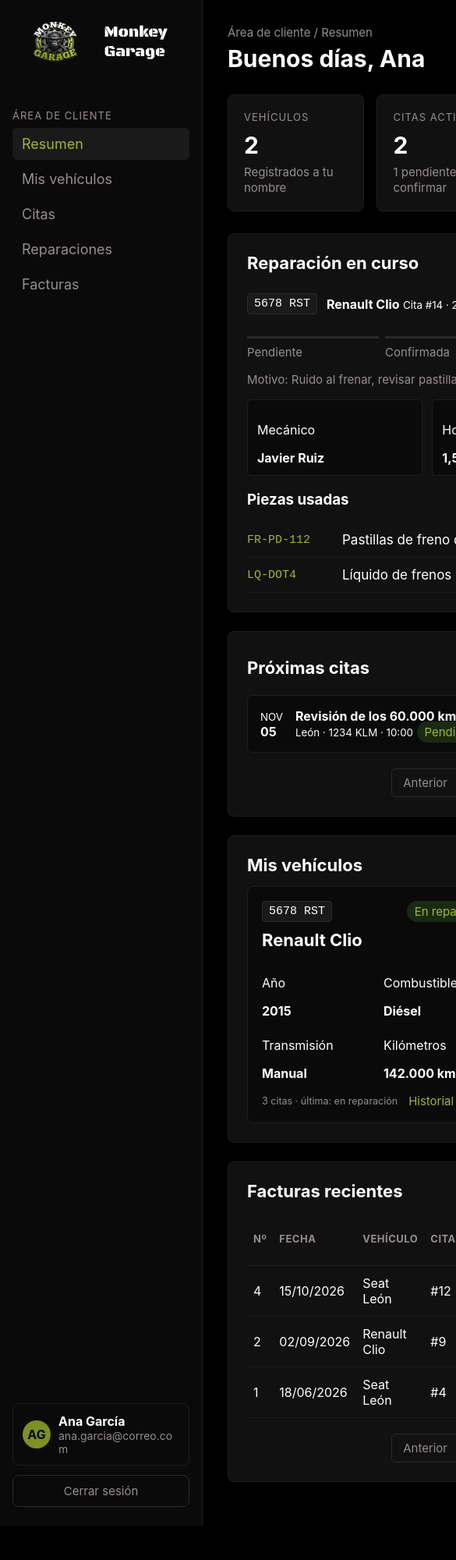
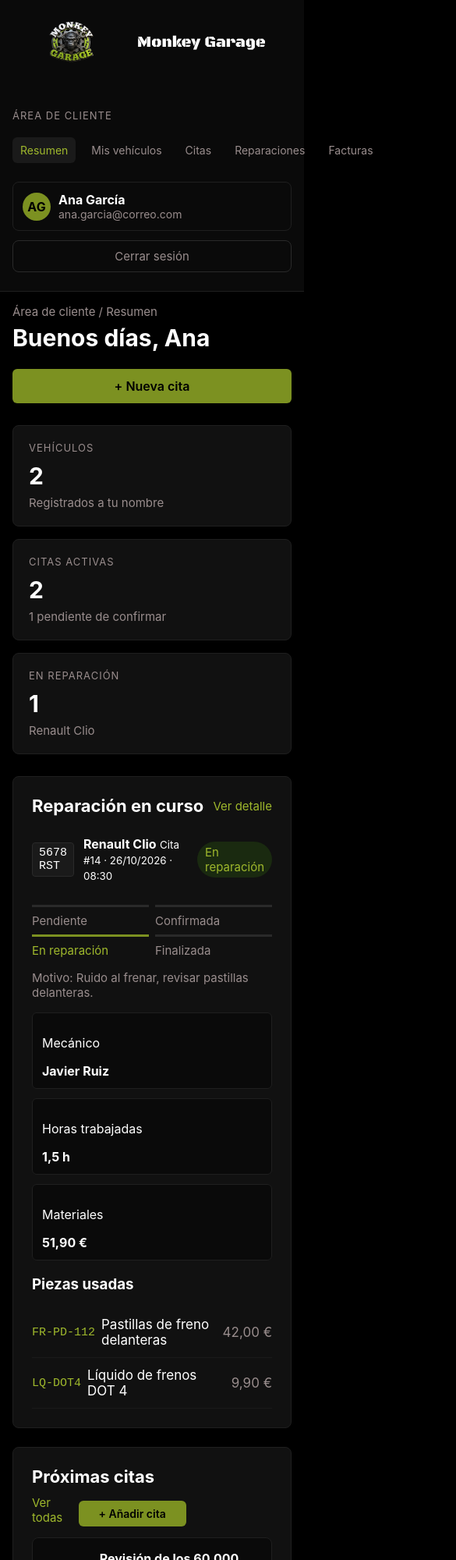
Before and after one commit to carlosvelascosala27-sys/monkey-garage, a plain HTML site: page frontend/cliente/index.html in a window 390 px wide. Shown: the top 2000 px of the page at 78% size, 585 px wide, since content can reach past the window. Before the commit the page ends 1956 px from the top, so only its background shows below. Drawn offline with Linux system fonts and the light colour scheme.

Commit message:
Añade responsive al panel del cliente  #37

```diff
--- a/frontend/assets/css/panel-cliente.css
+++ b/frontend/assets/css/panel-cliente.css
@@ -60,8 +60,8 @@ body.panel-cliente {
 .logo img {
     width: 150px;
     height: 60px;
+    object-fit: contain;
 }
-
 .logo span {
     font-family: 'Black Ops One', sans-serif;
     font-size: 20px;
@@ -73,13 +73,14 @@ body.panel-cliente {
     letter-spacing: 1px;
     text-transform: uppercase;
     color: var(--gris);
-    margin: 24px 0 8px;
+    margin: 24px 0 20px;
 }
 
 .sidebar nav {
     display: flex;
     flex-direction: column;
     gap: 4px;
+    margin-bottom: 24px;
 }
 
 .sidebar nav a {
@@ -166,7 +167,7 @@ body.panel-cliente {
 
 .tarjetas-resumen {
     display: grid;
-    grid-template-columns: repeat(4, 1fr);
+    grid-template-columns: repeat(3, minmax(0, 1fr));
     gap: 16px;
     margin-bottom: 28px;
 }
@@ -234,7 +235,7 @@ body.panel-cliente {
 
 .piezas li {
     display: grid;
-    grid-template-columns: 110px 1fr auto;
+    grid-template-columns: 110px minmax(0, 1fr) auto;
     gap: 12px;
     align-items: center;
     padding: 12px 0;
@@ -307,7 +308,7 @@ body.panel-cliente {
 
 .datos {
     display: grid;
-    grid-template-columns: repeat(3, 1fr);
+    grid-template-columns: repeat(3, minmax(0, 1fr));
     gap: 12px;
     margin: 16px 0;
 }
@@ -321,7 +322,7 @@ body.panel-cliente {
 
 .lista-vehiculos {
     display: grid;
-    grid-template-columns: repeat(2, 1fr);
+    grid-template-columns: repeat(2, minmax(0, 1fr));
     gap: 16px;
 }
 
@@ -363,9 +364,10 @@ body.panel-cliente {
 
 .vehiculo .datos {
     display: grid;
-    grid-template-columns: repeat(2, 1fr);
+    grid-template-columns: repeat(2, minmax(0, 1fr));
     gap: 8px;
 }
+
 
 .vehiculo-pie {
     display: flex;
@@ -422,17 +424,39 @@ body.panel-cliente {
 
 .lista-citas {
     display: grid;
-    grid-template-columns: repeat(2, 1fr);
+    grid-template-columns: repeat(2, minmax(0, 1fr));
     gap: 16px;
 }
 
 .cita {
     display: flex;
+    align-items: center;
     gap: 16px;
     background: #0a0a0a;
     border: 1px solid #1f1f1f;
     border-radius: 8px;
     padding: 16px;
+}
+
+.info-cita {
+    display: flex;
+    flex-direction: column;
+    gap: 6px;
+    min-width: 0;
+}
+
+.vehiculo-cita {
+    display: flex;
+    align-items: center;
+    gap: 8px;
+}
+
+.pie-cita {
+    display: flex;
+    align-items: center;
+    justify-content: space-between;
+    gap: 8px;
+    margin-top: 4px;
 }
 
 .cabecera-seccion .acciones {
@@ -475,3 +499,119 @@ body.panel-cliente {
     border-color: var(--verde);
     color: var(--negro);
 }
+@media (max-width: 1032px) {
+    .layout {
+        flex-direction: column;
+    }
+
+    .sidebar {
+        width: 100%;
+        border-right: none;
+        border-bottom: 1px solid #1f1f1f;
+    }
+
+    .sidebar nav {
+        flex-direction: row;
+        flex-wrap: nowrap;
+        gap: 4px;
+    }
+
+    .sidebar nav a {
+        padding: 8px 10px;
+        font-size: 16px;
+        white-space: nowrap;
+    }
+    .facturas table {
+        width: auto;
+        margin: 0 auto;
+    }
+    .facturas th,
+    .facturas td {
+        padding-left: 16px;
+        padding-right: 16px;
+    }
+
+    .facturas .col-extra {
+        display: none;
+    }
+    .facturas th:nth-child(2),
+    .facturas td:nth-child(2),
+    .facturas th:nth-child(9),
+    .facturas td:nth-child(9),
+    .facturas th:nth-child(10),
+    .facturas td:nth-child(10) {
+        white-space: nowrap;
+    }
+}
+
+@media (max-width: 600px) {
+    .layout {
+        flex-direction: column;
+    }
+
+    .sidebar {
+        width: 100%;
+        border-right: none;
+        border-bottom: 1px solid #1f1f1f;
+    }
+
+    .sidebar nav {
+        flex-direction: row;
+        flex-wrap: nowrap;
+        gap: 10px
+    }
+
+    .sidebar nav a {
+        padding: 8px 10px;
+        font-size: 14px;
+    }
+
+    .contenido {
+        padding: 16px;
+        min-width: 0;
+    }
+
+    .cabecera {
+        flex-direction: column;
+        align-items: stretch;
+        gap: 12px;
+    }
+
+    .btn-nueva-cita {
+        width: 100%;
+    }
+
+    .cabecera-seccion {
+        flex-wrap: wrap;
+        gap: 8px;
+    }
+
+    .tarjetas-resumen,
+    .datos,
+    .lista-citas,
+    .lista-vehiculos {
+        grid-template-columns: minmax(0, 1fr);
+    }
+
+    .piezas li {
+        grid-template-columns: auto minmax(0, 1fr) auto;
+        gap: 8px;
+    }
+
+    .progreso {
+        flex-wrap: wrap;
+    }
+
+    .progreso li {
+        flex: 1 1 45%;
+    }
+
+
+
+
+
+    .vehiculo-pie,
+    .paginador {
+        flex-wrap: wrap;
+    }
+}
--- a/frontend/cliente/index.html
+++ b/frontend/cliente/index.html
@@ -135,10 +135,16 @@
                                 <small>NOV</small>
                                 <strong>05</strong>
                             </div>
-                            <div>
+                            <div class="info-cita">
                                 <strong>Revisión de los 60.000 km</strong>
-                                <small>· Seat León · 1234 KLM · 10:00</small>
-                                <span class="estado pendiente">Pendiente</span>
+                                <div class="vehiculo-cita">
+                                    <small>Seat León</small>
+                                    <span class="matricula">1234 KLM</span>
+                                </div>
+                                <div class="pie-cita">
+                                    <small>10:00</small>
+                                    <span class="estado pendiente">Pendiente</span>
+                                </div>
                             </div>
                         </article>
 
@@ -147,10 +153,16 @@
                                 <small>DIC</small>
                                 <strong>12</strong>
                             </div>
-                            <div>
+                            <div class="info-cita">
                                 <strong>Cambio de neumáticos</strong>
-                                <small>· Renault Clio · 5678 RST · 09:30</small>
-                                <span class="estado confirmada">Confirmada</span>
+                                <div class="vehiculo-cita">
+                                    <small>Renault Clio</small>
+                                    <span class="matricula">5678 RST</span>
+                                </div>
+                                <div class="pie-cita">
+                                    <small>09:30</small>
+                                    <span class="estado confirmada">Confirmada</span>
+                                </div>
                             </div>
                         </article>
                     </div>
@@ -228,52 +240,52 @@
                     <table>
                         <thead>
                             <tr>
-                                <th>Nº</th>
+                                <th class="col-extra">Nº</th>
                                 <th>Fecha</th>
                                 <th>Vehículo</th>
-                                <th>Cita</th>
-                                <th class="numero">Mano de obra</th>
-                                <th class="numero">Repuestos</th>
-                                <th class="numero">Subtotal</th>
-                                <th class="numero">IVA 21 %</th>
+                                <th class="col-extra">Cita</th>
+                                <th class="numero col-extra">Mano de obra</th>
+                                <th class="numero col-extra">Repuestos</th>
+                                <th class="numero col-extra">Subtotal</th>
+                                <th class="numero col-extra">IVA 21 %</th>
                                 <th class="numero">Total</th>
                                 <th></th>
                             </tr>
                         </thead>
                         <tbody>
                             <tr>
-                                <td>4</td>
+                                <td class="col-extra">4</td>
                                 <td>15/10/2026</td>
                                 <td>Seat León</td>
-                                <td>#12</td>
-                                <td class="numero">90,00 €</td>
-                                <td class="numero">30,00 €</td>
-                                <td class="numero">120,00 €</td>
-                                <td class="numero">25,20 €</td>
+                                <td class="col-extra">#12</td>
+                                <td class="numero col-extra">90,00 €</td>
+                                <td class="numero col-extra">30,00 €</td>
+                                <td class="numero col-extra">120,00 €</td>
+                                <td class="numero col-extra">25,20 €</td>
                                 <td class="numero total">145,20 €</td>
                                 <td><a href="#">Ver</a></td>
                             </tr>
                             <tr>
-                                <td>2</td>
+                                <td class="col-extra">2</td>
                                 <td>02/09/2026</td>
                                 <td>Renault Clio</td>
-                                <td>#9</td>
-                                <td class="numero">140,00 €</td>
-                                <td class="numero">118,36 €</td>
-                                <td class="numero">258,36 €</td>
-                                <td class="numero">54,26 €</td>
+                                <td class="col-extra">#9</td>
+                                <td class="numero col-extra">140,00 €</td>
+                                <td class="numero col-extra">118,36 €</td>
+                                <td class="numero col-extra">258,36 €</td>
+                                <td class="numero col-extra">54,26 €</td>
                                 <td class="numero total">312,62 €</td>
                                 <td><a href="#">Ver</a></td>
                             </tr>
                             <tr>
-                                <td>1</td>
+                                <td class="col-extra">1</td>
                                 <td>18/06/2026</td>
                                 <td>Seat León</td>
-                                <td>#4</td>
-                                <td class="numero">60,00 €</td>
-                                <td class="numero">14,00 €</td>
-                                <td class="numero">74,00 €</td>
-                                <td class="numero">15,54 €</td>
+                                <td class="col-extra">#4</td>
+                                <td class="numero col-extra">60,00 €</td>
+                                <td class="numero col-extra">14,00 €</td>
+                                <td class="numero col-extra">74,00 €</td>
+                                <td class="numero col-extra">15,54 €</td>
                                 <td class="numero total">89,54 €</td>
                                 <td><a href="#">Ver</a></td>
                             </tr>
```
